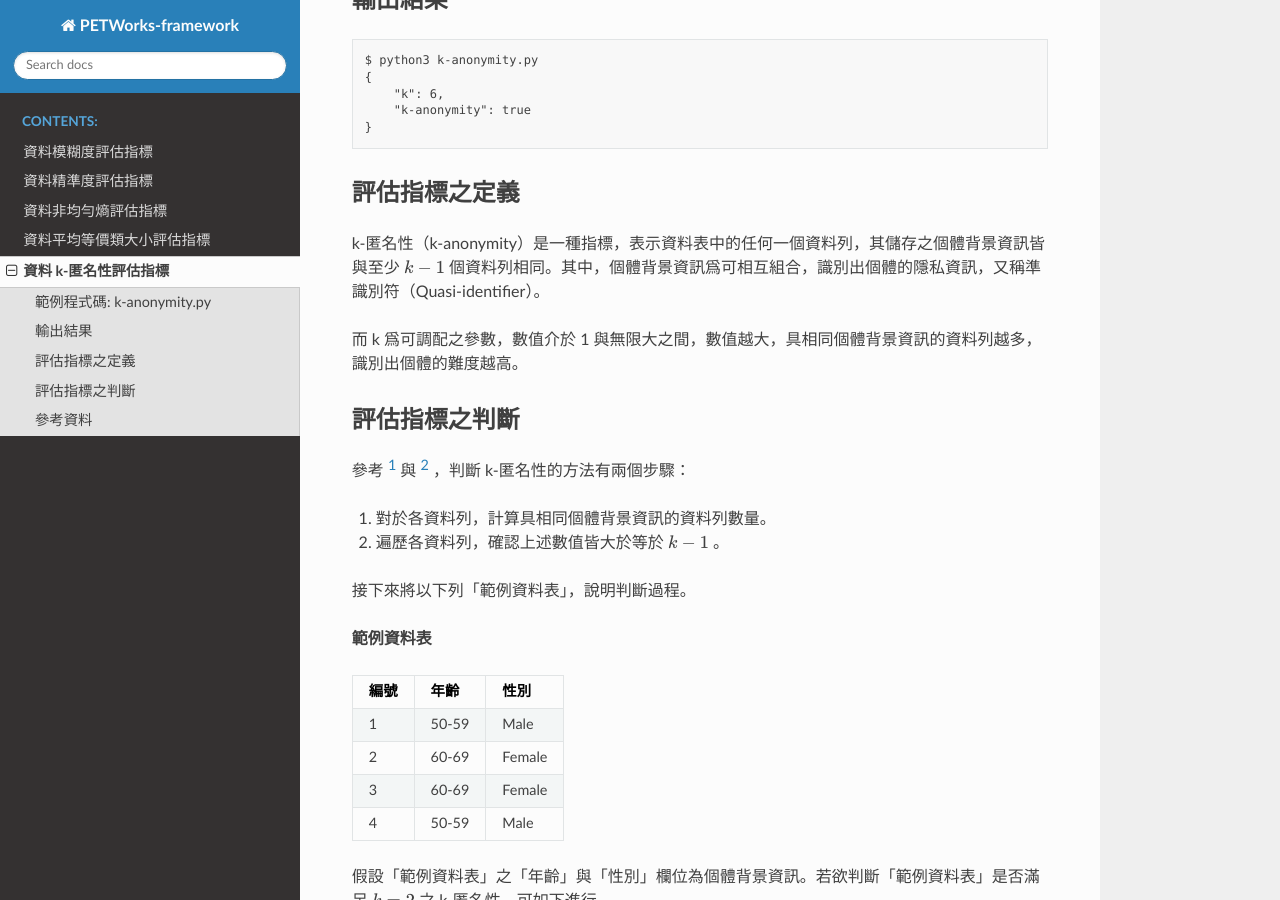
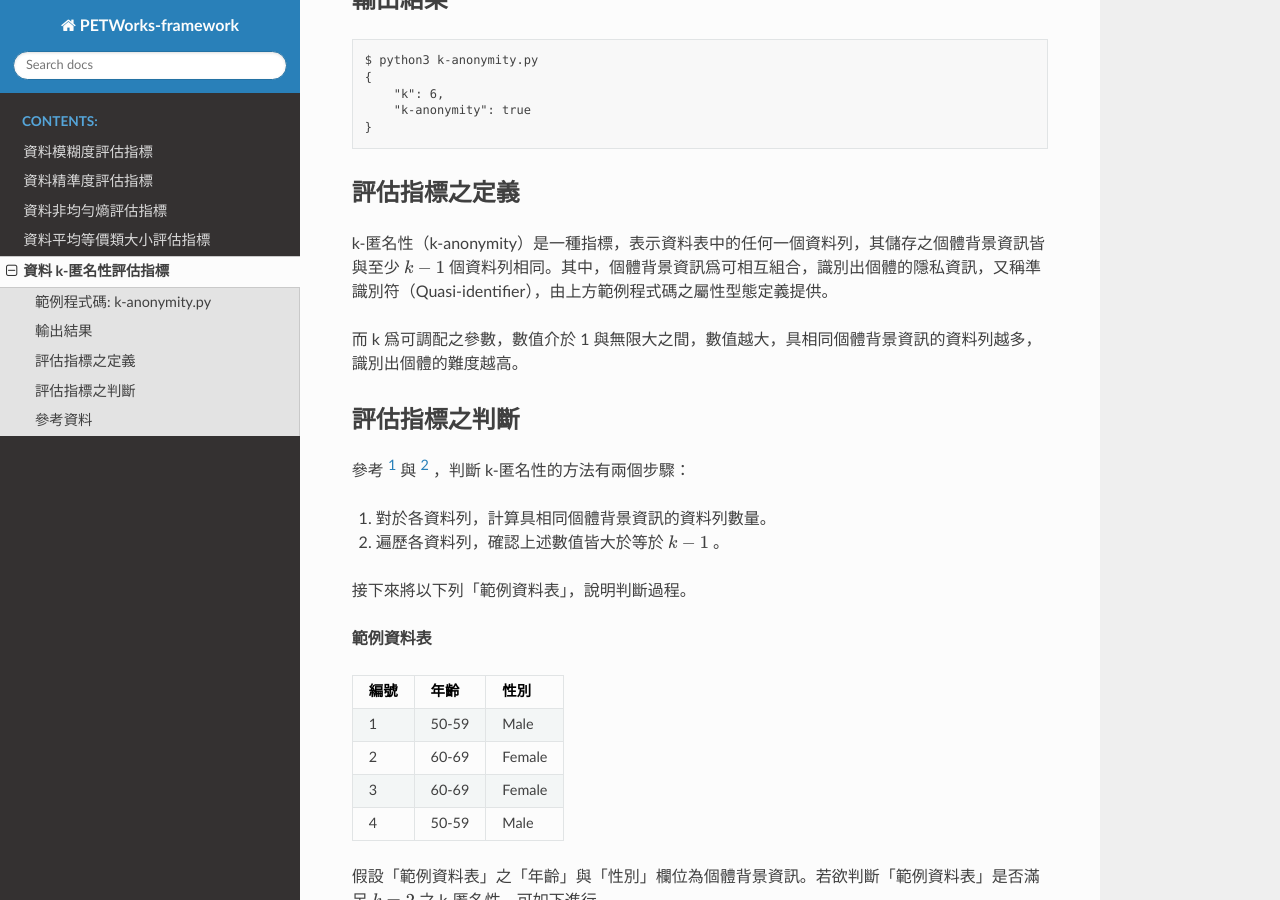
Before and after one commit to quark-engine/PETWorks-DOC, a Sphinx documentation site: the page built from docs/source/kanonymity.rst, in a window 1280 px wide and 900 px high, scrolled down 823 px. Built offline with Sphinx 7.4.7 and the Read the Docs theme 2.0.0, drawn with Linux system fonts in a browser that asks for light colours.

Commit message:
adjust description of k-anonymity

```diff
--- a/docs/source/kanonymity.rst
+++ b/docs/source/kanonymity.rst
@@ -46,7 +46,7 @@
 評估指標之定義
 --------------
 
-k-匿名性（k-anonymity）是一種指標，表示資料表中的任何一個資料列，其儲存之個體背景資訊皆與至少 :math:`k-1` 個資料列相同。其中，個體背景資訊爲可相互組合，識別出個體的隱私資訊，又稱準識別符（Quasi-identifier）。
+k-匿名性（k-anonymity）是一種指標，表示資料表中的任何一個資料列，其儲存之個體背景資訊皆與至少 :math:`k-1` 個資料列相同。其中，個體背景資訊爲可相互組合，識別出個體的隱私資訊，又稱準識別符（Quasi-identifier），由上方範例程式碼之屬性型態定義提供。
 
 
 而 k 爲可調配之參數，數值介於 1 與無限大之間，數值越大，具相同個體背景資訊的資料列越多，識別出個體的難度越高。
```
